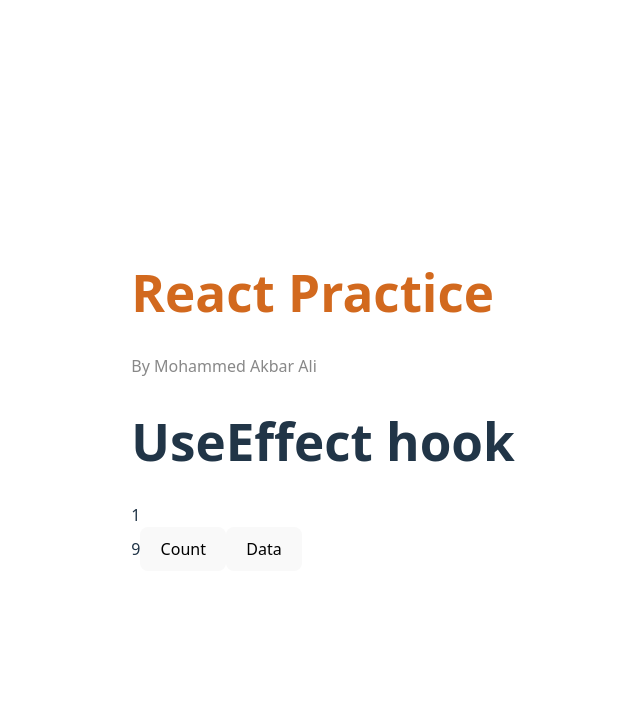
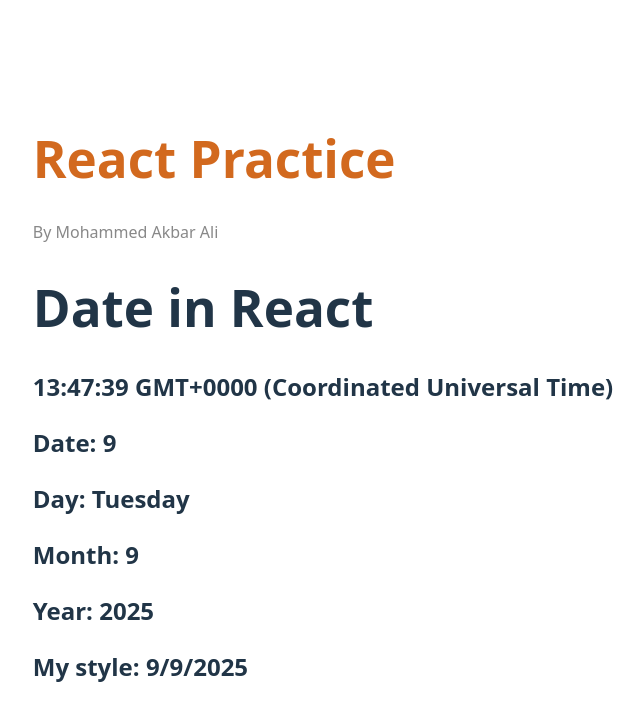
Before and after one commit to hafizakbar19/react, a React (Vite) app in the folder my-app/: page / in a window 1280 px wide. Shown: the top 720 px of the page, without its empty margins (317-961 px from the left). Built offline with nearby package versions, Linux system fonts and the light colour scheme.

Commit message:
Date practice in React

```diff
--- a/my-app/src/App.jsx
+++ b/my-app/src/App.jsx
@@ -1,7 +1,5 @@
 import "./App.css";
-import UseEffectHook from "./components/UseEffectHook";
-
-
+import Date from "./components/Dates";
 
 
 function App() {
@@ -11,7 +9,7 @@
         <h1 style={{ color: "chocolate" }}>React Practice</h1>
       </div>
       <p className="read-the-docs">By Mohammed Akbar Ali</p>
-      <UseEffectHook />
+     <Date />
     </>
   );
 }
--- /dev/null
+++ b/my-app/src/components/Dates.jsx
@@ -0,0 +1,35 @@
+import React from "react";
+
+const Dates = () => {
+  let today = new Date();
+  return (
+    <>
+      <h1>Date in React</h1>
+      <h2>{today.toTimeString()}</h2>
+      <h2>Date: {today.getDate()}</h2>
+      <h2>
+        Day:{" "}
+        {today.getDay() == 1
+          ? "Monday"
+          : today.getDay() == 2
+          ? "Tuesday"
+          : today.getDay() == 3
+          ? "Wednesday"
+          : today.getDay() == 4
+          ? "Thursday"
+          : today.getDay() == 5
+          ? "Friday"
+          : today.getDay() == 6
+          ? "Saturday"
+          : "Sunday"}
+      </h2>
+      <h2>Month: {today.getMonth() + 1}</h2>
+      <h2>Year: {today.getFullYear()}</h2>
+      <h2>
+        My style: {today.getDate()}/{today.getMonth() + 1}/{today.getFullYear()}
+      </h2>
+    </>
+  );
+};
+
+export default Dates;
```
